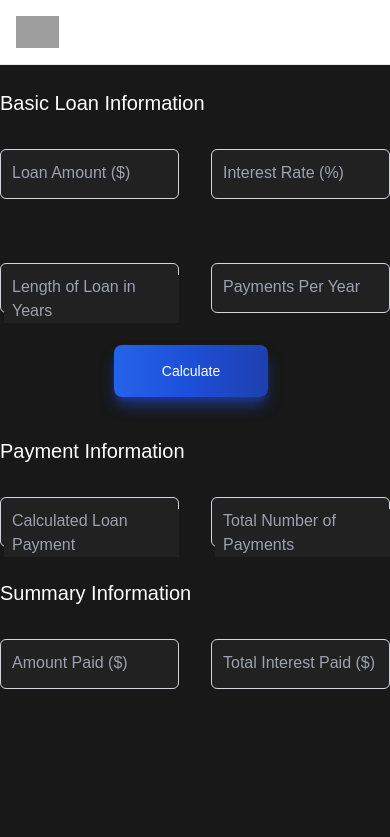
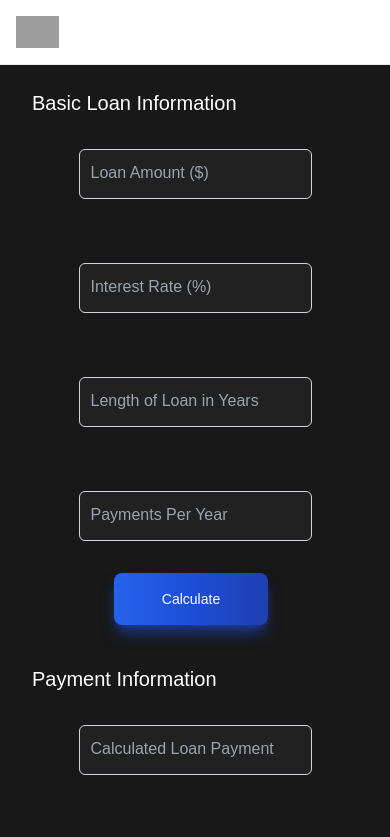
Before and after one commit to hakeem-jc/loan-calculator, a Next.js app: page / in a window 390 px wide. Shown: the top 837 px of the page. Built offline with nearby package versions, Linux system fonts and the light colour scheme; grey boxes are pictures that could not be loaded.

Commit message:
feat: Make fields responsive

```diff
--- a/app/components/Input/index.tsx
+++ b/app/components/Input/index.tsx
@@ -23,7 +23,7 @@ const Input: React.FC<InputProps> = ({
   disabled
 }) => {
   return (
-    <div className={`relative my-8 ${styles["float-label-input"]}`}>
+    <div className={`relative ${styles["float-label-input"]}`}>
       <input
         type={type}
         id={id}
--- a/app/components/InputContainer.tsx
+++ b/app/components/InputContainer.tsx
@@ -6,7 +6,7 @@ interface InputContainerProps {
 
 const InputContainer: React.FC<InputContainerProps> = ({ children }) => {
   return (
-    <div className="flex gap-8 items-center">
+    <div className="flex flex-col gap-0 items-center sm:flex-row sm:gap-8">
       {children}
     </div>
   );
--- a/app/page.tsx
+++ b/app/page.tsx
@@ -63,7 +63,7 @@ export default function Home() {
           handleSubmit(onSubmit)(e); // Pass the event to React Hook Form
         }}
       >
-        <h2 className="text-xl pt-6">Basic Loan Information</h2>
+        <h2 className="text-xl pt-6 ml-8 sm:ml-0">Basic Loan Information</h2>
         <div className="  ">
           <InputContainer>
             <Input
@@ -123,7 +123,7 @@ export default function Home() {
         </div>
 
         <div className="mt-8">
-          <h2 className="text-xl">Payment Information</h2>
+          <h2 className="text-xl ml-8 sm:ml-0">Payment Information</h2>
 
           <InputContainer>
             <Input
@@ -146,7 +146,7 @@ export default function Home() {
               disabled={true}
             />
           </InputContainer>
-          <h2 className="text-xl">Summary Information</h2>
+          <h2 className="text-xl ml-8 sm:ml-0">Summary Information</h2>
 
           <InputContainer>
             <Input
```
